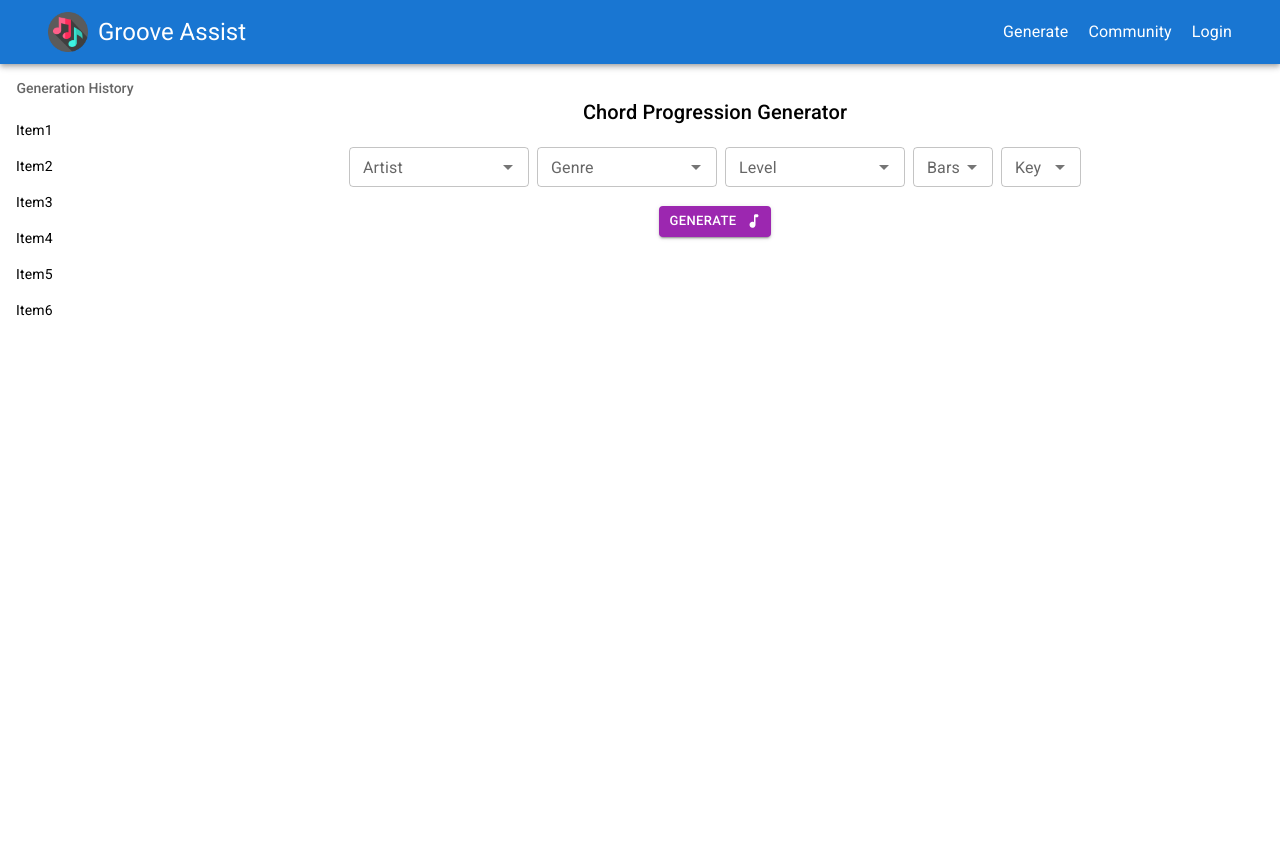
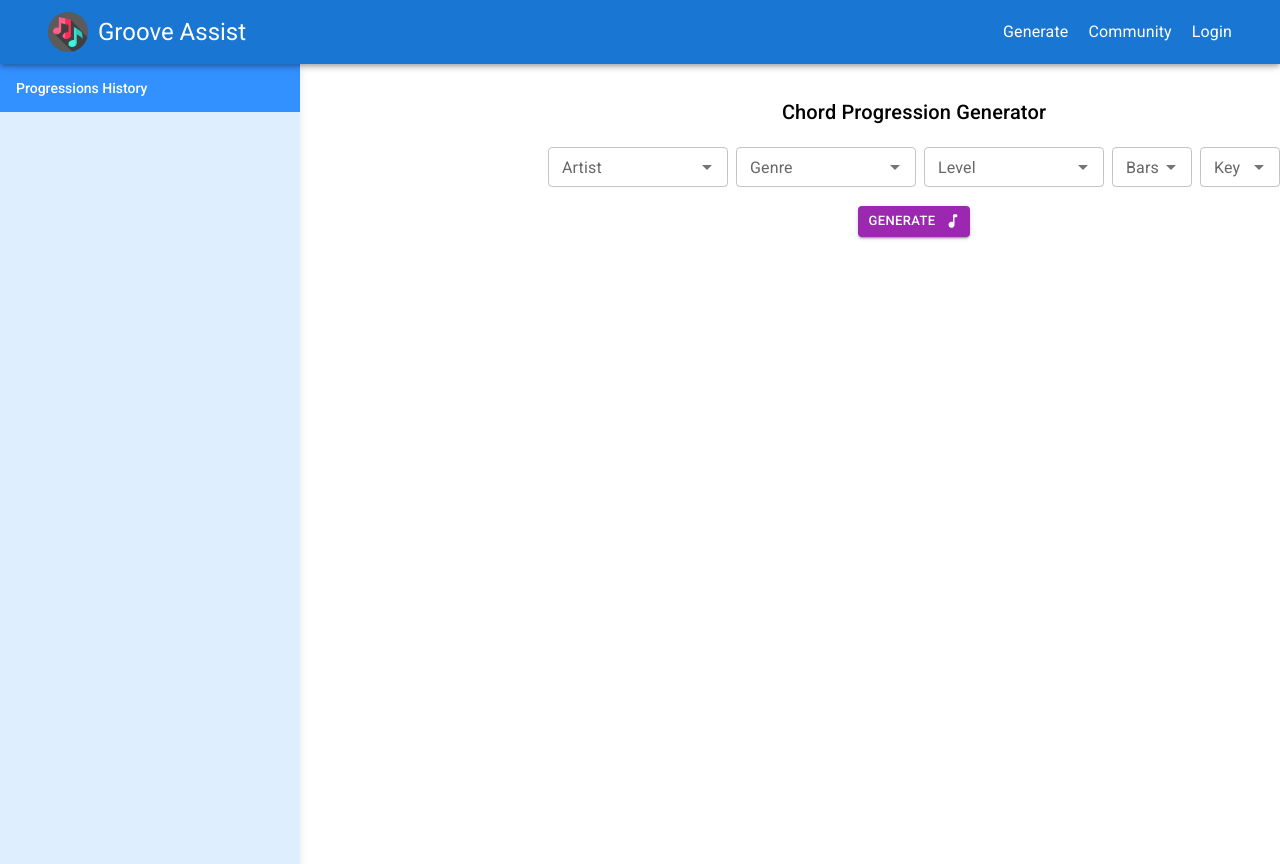
Before and after one commit to TrueBandit/grooveassist-client, a React (Create React App) app: page /generate in a window 1280 px wide. Before the commit the page ends 800 px from the top, so only its background shows below. Built offline with nearby package versions, Linux system fonts and the light colour scheme.

Commit message:
Major update

```diff
--- a/src/generator/GenerationsHistoryList.js
+++ b/src/generator/GenerationsHistoryList.js
@@ -1,54 +1,63 @@
 import * as React from 'react';
+import { useSelector, useDispatch } from 'react-redux'
+import { useState, useEffect } from 'react'
 import ListSubheader from '@mui/material/ListSubheader';
 import List from '@mui/material/List';
 import ListItem from '@mui/material/ListItem';
 import ListItemButton from '@mui/material/ListItemButton';
 import ListItemText from '@mui/material/ListItemText';
+import Box from '@mui/material/Box';
 
+export default function GenerationList({ closeDrawer }) {
 
-export default function GenerationList() {
+    const storeData = useSelector(state => state)
+    const dispatch = useDispatch();
+
+    const [generationsList, setGenerationsList] = useState([])
+
+    useEffect(() => {
+        setGenerationsList(storeData.chordGenerator.generationsHistory)
+    }, [storeData.chordGenerator.generationsHistory])
+
+    const select = async (listSelection) => {
+        dispatch({ type: "UPDATE", payload: { dataObj: listSelection, entity: "changeProgressionDisplay" } });
+        if (closeDrawer) {
+            closeDrawer();
+        }
+    };
 
     return (
+        <Box sx={{
+            bgcolor: '#DFEEFF',
+            height: '100vh',
+            width: '300px',
+        }}>
             <List
-            sx={{ width: 150, bgcolor: 'background.paper' }}
-            component="nav"
-            dense={true}
+                sx={{
+                    width: '100%',
+                    bgcolor: 'transparent',
+                }}
+                dense
                 subheader={
-                <ListSubheader component="div">
-                    Generation History
+                    <ListSubheader sx={{
+                        bgcolor: '#3390FF',
+                        color: 'white',
+                        textAlign: 'left',
+                    }}>
+                        Progressions History
                     </ListSubheader>
                 }
             >
-            <ListItem disablePadding>
-                <ListItemButton>
-                    <ListItemText primary="Item1" />
+                {
+                    generationsList.map((generation, index) => (
+                        <ListItem disablePadding key={index}>
+                            <ListItemButton onClick={() => select(generation)}>
+                                <ListItemText primary={generation.brief} />
                             </ListItemButton>
                         </ListItem>
-            <ListItem disablePadding>
-                <ListItemButton>
-                    <ListItemText primary="Item2" />
-                </ListItemButton>
-            </ListItem>
-            <ListItem disablePadding>
-                <ListItemButton>
-                    <ListItemText primary="Item3" />
-                </ListItemButton>
-            </ListItem>
-            <ListItem disablePadding>
-                <ListItemButton>
-                    <ListItemText primary="Item4" />
-                </ListItemButton>
-            </ListItem>
-            <ListItem disablePadding>
-                <ListItemButton>
-                    <ListItemText primary="Item5" />
-                </ListItemButton>
-            </ListItem>
-            <ListItem disablePadding>
-                <ListItemButton>
-                    <ListItemText primary="Item6" />
-                </ListItemButton>
-            </ListItem>
+                    ))
+                }
             </List>
+        </Box>
     );
 }
--- a/src/generator/GeneratorMain.js
+++ b/src/generator/GeneratorMain.js
@@ -18,34 +18,21 @@ function StreamingOpenAIComponent() {
   const updatePromptObject = (newPromptObject) => {
     setPromptObject(newPromptObject);
   };
+  // The prompt the user builds
+  const [promptObject, setPromptObject] = useState({ artist: "", genre: "", level: "", bars: "", key: "" });
 
-  //the prompt the user builds- sent to server
-  const [promptObject, setPromptObject] = useState({ artist: "", genre: "", level: "", bars: "", key: "" });
-  //while response is streaming from the server, loading will be true
-  const [streaming, setStreaming] = useState(false);
-
-  const [chordsArray, setChordsArray] = useState([])
-  const [chordsDescription, setChordsDescription] = useState("");
-  const [similarSong, setSimilarSong] = useState("");
-
-
-  // Listening to the mutation response when the server finished to stream
   useEffect(() => {
-    if (generateChordsResult.data) {
-      setChordsArray(generateChordsResult.data.generateChords.chords)
-      setChordsDescription(generateChordsResult.data.generateChords.exp)
-      setSimilarSong(generateChordsResult.data.generateChords.song)
-      dispatch({ type: "ADD", payload: { dataObj: generateChordsResult.data, entity: "chord_generation" } })
-      setStreaming(false)
+    if (generateChordsResult.data && generateChordsResult.data.generateChords) {
+      dispatch({ type: "ADD", payload: { dataObj: generateChordsResult.data.generateChords, entity: "newChordGeneration" } });
+      dispatch({ type: "UPDATE", payload: { dataObj: generateChordsResult.data.generateChords, entity: "changeProgressionDisplay" } });
     }
   }, [generateChordsResult.data]);
 
   const submit = async () => {
-    setStreaming(true)
     try {
       await generateChordsMutation({ variables: { promptObj: promptObject } });
     } catch (e) {
-      //console.error(e);
+      console.error(e);
     }
   };
 
@@ -55,11 +42,11 @@ function StreamingOpenAIComponent() {
       <br />
       <PromptInputComp updatePromptObject={updatePromptObject} />
       <br />
-      <LoadingButton size="small" onClick={submit} endIcon={<MusicNoteRoundedIcon />} loading={streaming} loadingPosition="end" variant="contained" color="secondary" ><span>Generate</span></LoadingButton>
+      <LoadingButton size="small" onClick={submit} endIcon={<MusicNoteRoundedIcon />} loading={generateChordsResult.loading} loadingPosition="end" variant="contained" color="secondary" ><span>Generate</span></LoadingButton>
       <br /><br />
       {generateChordsResult.loading ?
         <img src={loadGif} style={{ maxWidth: '85%', maxHeight: '400px' }} alt="loadGif" /> :
-        <ProgressionComp chords={chordsArray} description={chordsDescription} similarsong={similarSong} />}
+        <ProgressionComp />}
       <br /><br />
 
     </Box>
--- a/src/generator/ProgressionComp.js
+++ b/src/generator/ProgressionComp.js
@@ -1,29 +1,37 @@
 import React from 'react'
 import ChordComp from './ChordComp'
 import { Box, Grid } from "@mui/material";
+import { useSelector } from 'react-redux'
+import { useState, useEffect } from 'react'
 
-function ProgressionComp(props) {
+function ProgressionComp() {
+
+  const storeData = useSelector(state => state)
+
+  const [displayedSong, setDisplayedSong] = useState({})
+
+  useEffect(() => {
+    setDisplayedSong(storeData.chordGenerator.currentlySelectedSong)
+  }, [storeData.chordGenerator.currentlySelectedSong])
+
   return (
     <div>
-
-      {props.chords.length > 0 && <>
-        <Box sx={{ margin: 'auto', paddingTop: "15px", paddingLeft: "10px", paddingRight: "10px", paddingBottom: "20px", width: { xs: '80%', md: '60%' }, backgroundColor: 'azure', borderRadius: "5px", boxShadow: "0 4px 8px 0 rgba(0, 0, 0, 0.2), 0 6px 20px 0 rgba(0, 0, 0, 0.19)" }}>
+      {displayedSong.chords && displayedSong.chords.length > 0 && <>
+        <Box sx={{ margin: 'auto', paddingTop: "15px", paddingLeft: "10px", paddingRight: "10px", paddingBottom: "20px", width: "80%", backgroundColor: 'azure', borderRadius: "5px", boxShadow: "0 4px 8px 0 rgba(0, 0, 0, 0.2), 0 6px 20px 0 rgba(0, 0, 0, 0.19)" }}>
           <Box sx={{ margin: 'auto', paddingTop: "10px", paddingLeft: "10px", paddingRight: "10px", paddingBottom: "10px", width: 'fit-content', backgroundColor: 'aliceblue', borderRadius: "5px", boxShadow: "0 1px 1px 0 rgba(0, 0, 0, 0.2), 0 1px 2px 0 rgba(0, 0, 0, 0.19)" }}>
             <Grid container spacing={1} alignItems="center" justifyContent="center">
               {
-                props.chords.map((chord, index) => {
+                displayedSong.chords.map((chord, index) => {
                   return <Grid item key={index}><ChordComp chord={chord} /></Grid>
                 })
               }
             </Grid>
           </Box>
           <br />
-          {props.description}
+          {displayedSong.exp}
           <br /><br />
-          {props.similarsong}
+          {displayedSong.song}
         </Box></>}
-
-
     </div>
   )
 }
--- a/src/pages/Generator.js
+++ b/src/pages/Generator.js
@@ -6,9 +6,8 @@ import GenerationList from '../generator/GenerationsHistoryList';
 import GenerationsDrawer from '../generator/GenerationsHistoryDrawer';
 
 function Generator() {
-  const [drawerOpen, setDrawerOpen] = useState(false); // State to control the drawer
+  const [drawerOpen, setDrawerOpen] = useState(false);
 
-  // Function to toggle the drawer
   const toggleDrawer = () => {
     setDrawerOpen(!drawerOpen);
   };
@@ -19,21 +18,24 @@ function Generator() {
         position: 'absolute',
         top: 80,
         left: 16,
-        display: { s: 'flex', md: 'none' }
+        display: { xs: 'flex', md: 'none' }
       }} onClick={toggleDrawer}>
         <LibraryMusicIcon />
       </Fab>
 
       <Stack direction='row' justifyContent='space-between' alignItems='start'>
-        <Box sx={{ display: { xs: 'none', md: 'flex' } }}><GenerationList /></Box>
-        <Box sx={{ display: { xs: 'flex', md: 'none' } }}></Box>
+        <Box sx={{ display: { xs: 'none', md: 'flex' }, boxShadow: "0 4px 8px 0 rgba(0, 0, 0, 0.1)" }}>
+          <GenerationList />
+        </Box>
         <GeneratorMain />
-        <Box></Box>
       </Stack>
 
-      <GenerationsDrawer open={drawerOpen} onClose={toggleDrawer} listComponent={<GenerationList />} />
+      <Box sx={{ display: { xs: 'block', md: 'none' } }}>
+        <GenerationsDrawer open={drawerOpen} onClose={toggleDrawer} listComponent={<GenerationList closeDrawer={toggleDrawer} />} />
+      </Box>
     </Box>
-  )
+  );
 }
 
+
 export default Generator;
--- a/src/utilities/DataReducer.js
+++ b/src/utilities/DataReducer.js
@@ -1,13 +1,25 @@
-const DataReducer = (state = { userData: {}, generationsHistory: [] }, action) => {
+const DataReducer = (state = {
+  userData: {},
+  chordGenerator: {
+    generationsHistory: [],
+    currentlySelectedSong: {}
+  }
+},
+  action) => {
   switch (action.type) {
 
     case "ADD":
       switch (action.payload.entity) {
         case "login":
           return { ...state, userData: action.payload.dataObj }
-
-        case "chord_generation":
-          return { ...state, generationsHistory: [...state.generationsHistory, action.payload.dataObj] }
+        case "newChordGeneration":
+          return {
+            ...state,
+            chordGenerator: {
+              ...state.chordGenerator,
+              generationsHistory: [...state.chordGenerator.generationsHistory, action.payload.dataObj]
+            }
+          }
 
         default:
           return state;
@@ -22,6 +34,21 @@ const DataReducer = (state = { userData: {}, generationsHistory: [] }, action) =
           return state;
       }
 
+    case "UPDATE":
+      switch (action.payload.entity) {
+        case "changeProgressionDisplay":
+          return {
+            ...state,
+            chordGenerator: {
+              ...state.chordGenerator,
+              currentlySelectedSong: action.payload.dataObj
+            }
+          }
+
+        default:
+          return state;
+      }
+
     default:
       return state;
   }
--- a/src/utilities/GraphQL.js
+++ b/src/utilities/GraphQL.js
@@ -10,7 +10,8 @@ export const useGraphQLActions = () => {
       chord
     }
     exp,
-    song
+    song,
+    brief
   }
 }`
 
```
Lines whose indentation alone changed are shown as unchanged.
